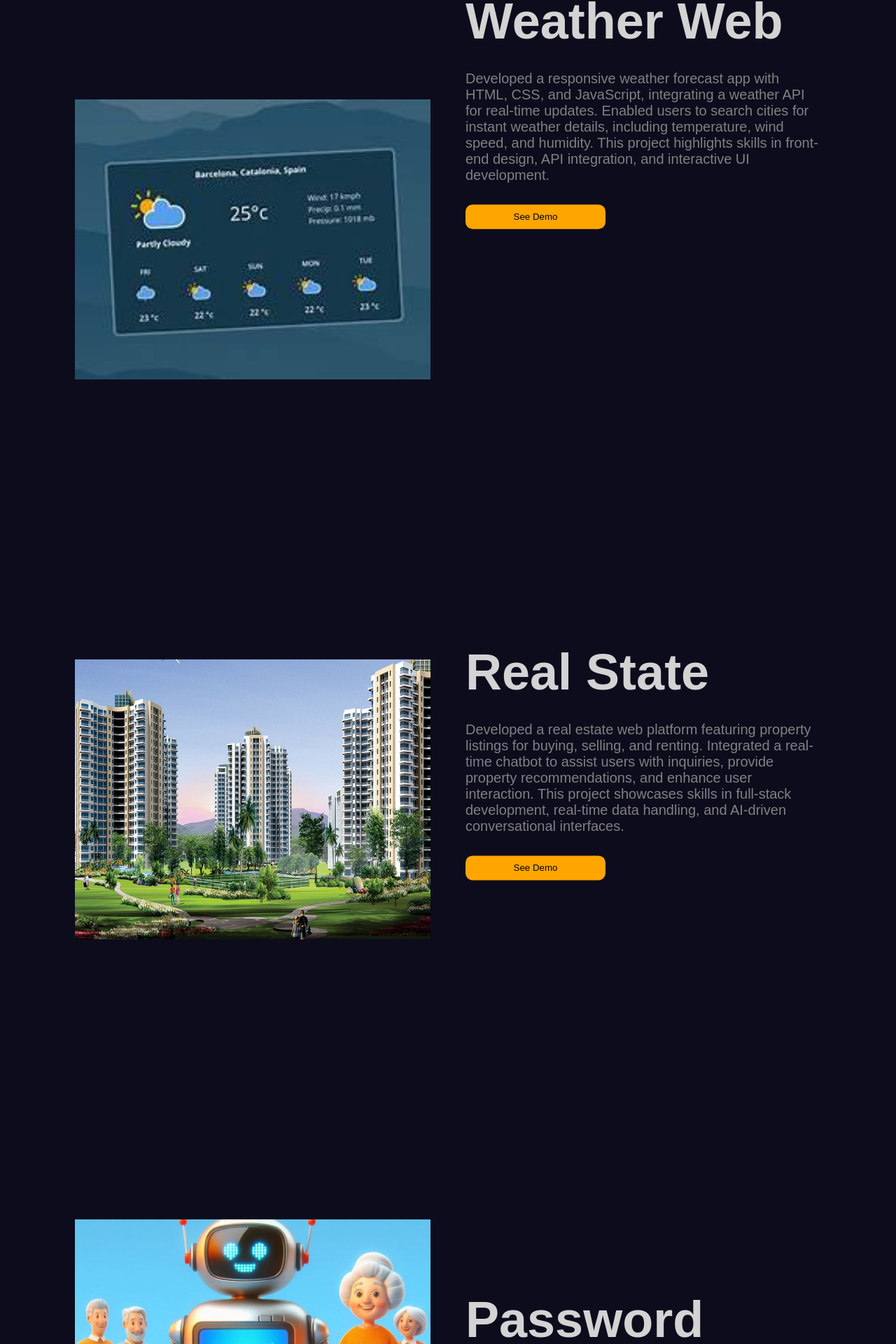
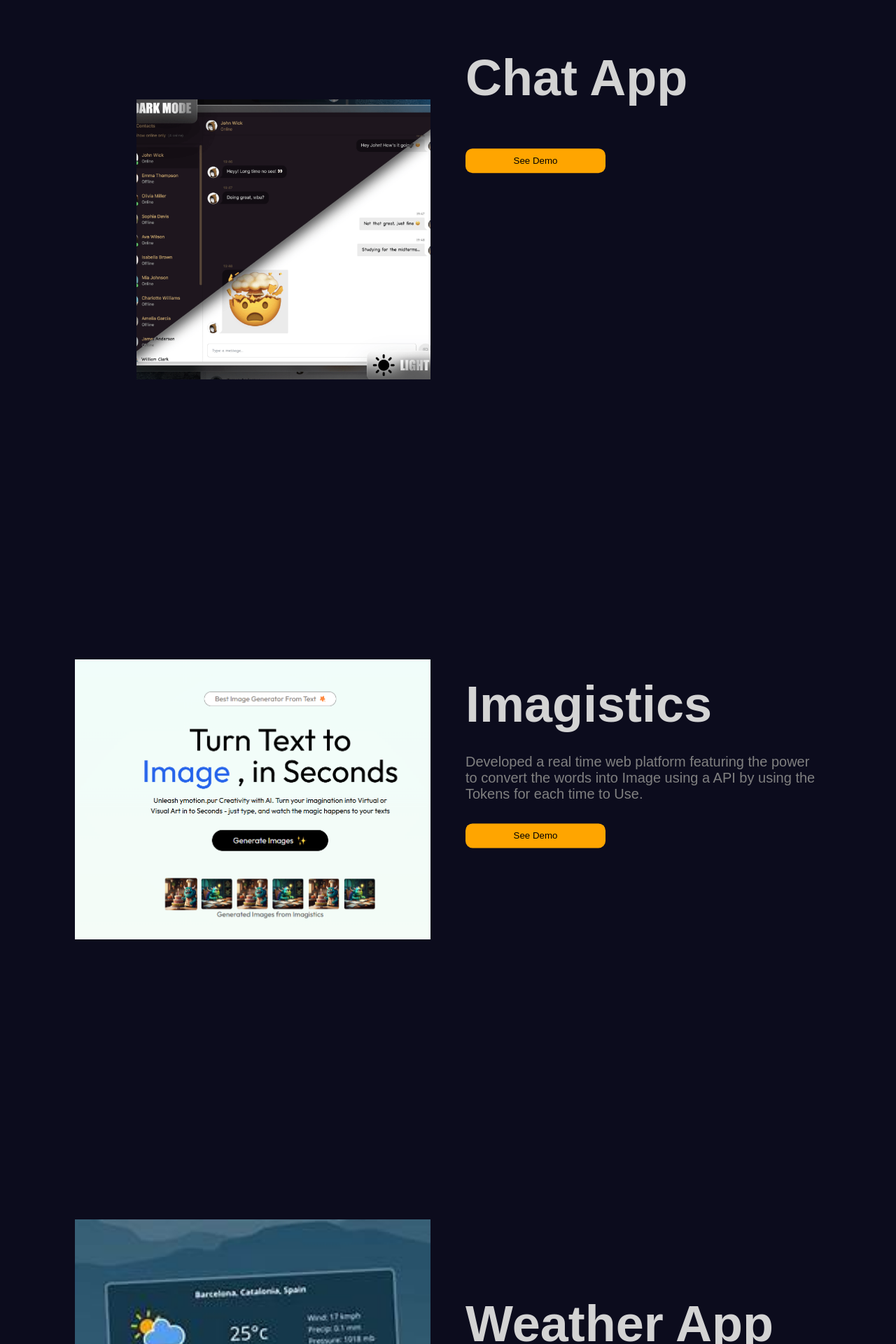
Before and after one commit to ChandanPandey45/My-Portfolio, a React (Vite) app: page / in a window 1280 px wide. Shown: the part 1800-3720 px from the top of the page at 70% size. Built offline with nearby package versions, Linux system fonts and the light colour scheme.

Commit message:
Update Portfolio.jsx

```diff
--- a/src/Componets/portfolio/Portfolio.jsx
+++ b/src/Componets/portfolio/Portfolio.jsx
@@ -5,19 +5,19 @@
 const items =[
     {
     id:1,
-    title: "Weather Web",
-    img: '/Weather.jpg',
-    desc:" Developed a responsive weather forecast app with HTML, CSS, and JavaScript, integrating a weather API for real-time updates. Enabled users to search cities for instant weather details, including temperature, wind speed, and humidity. This project highlights skills in front-end design, API integration, and interactive UI development. "},
+    title: "Chat App",
+    img: '/ChatApp.png',
+    desc:""},
         {id:2,
-        title: "Real State",
-        img: "/Real State.jpg",
-        desc:"Developed a real estate web platform featuring property listings for buying, selling, and renting. Integrated a real-time chatbot to assist users with inquiries, provide property recommendations, and enhance user interaction. This project showcases skills in full-stack development, real-time data handling, and AI-driven conversational interfaces."
+        title: "Imagistics",
+        img: "/Imagistics.png",
+        desc:"Developed a real time web platform featuring the power to convert the words into Image using a API by using the Tokens for each time to Use."
         },
         {
             id:3,
-            title: "Password Menia",
-            img: "/Password Menia.png",
-            desc:"Lorem ipsum dolor sit amet consectetur adipisicing elit. Quisquam est aperiam natus dolor et corporis sit fuga quos libero maxime optio blanditiis officiis harum doloremque ipsa, illo eum reiciendis eligendi"
+            title: "Weather App",
+            img: "/Weather.jpg",
+            desc:"Developed a responsive weather forecast app with HTML, CSS, and JavaScript, integrating a weather API for real-time updates. Enabled users to search cities for instant weather details, including temperature, wind speed, and humidity. This project highlights skills in front-end design, API integration, and interactive UI development. "
             },
             {
                 id:4,
```
